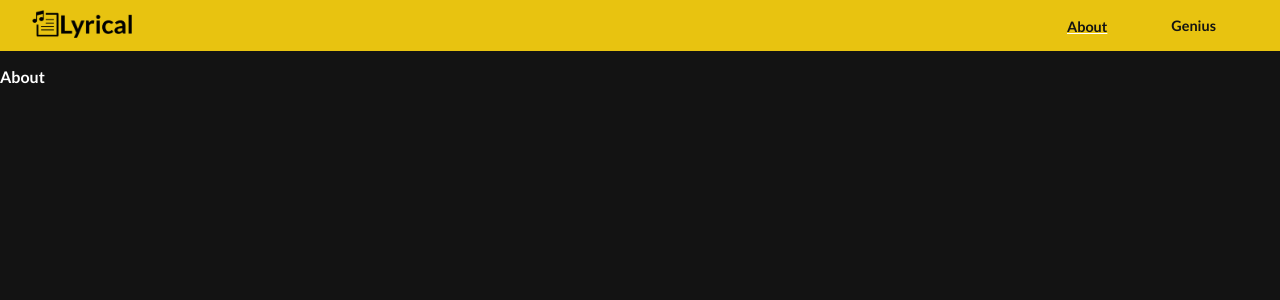
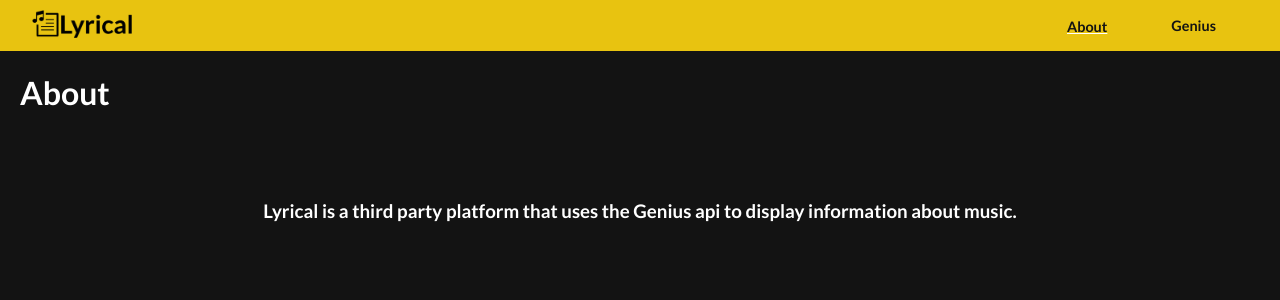
Before and after one commit to vantage-ola/lyrical, a React (Create React App) app: page /about in a window 1280 px wide. Shown: the top 300 px of the page. Built offline with nearby package versions, Linux system fonts and the light colour scheme; no server answers.

Commit message:
Add: Added little info to About component

```diff
--- a/src/components/About.js
+++ b/src/components/About.js
@@ -1,10 +1,42 @@
 import React from "react";
+
+import styled from "styled-components";
+
+import {Footer} from './Footer'
+
+export const Wrapper = styled.div`
+  max-width: 1660px;
+  margin: 0 auto;
+  padding: 0 20px;
+
+  h1 {
+    color: var(--white);
+
+    @media screen and (max-width: 768px) {
+      font-size: 1.5rem;
+    }
+  }
+`;
+
+export const Content = styled.div`
+    grid-column: 2 / span 12;
+    min-height: 3rem;
+    padding: 3rem 0;
+    display: flex;
+    justify-content: center;
+    align-items: flex-start;
+	`;
 
 const About = () => {
 
 	return (
 		<>
-		<p>About</p>
+		<Wrapper>
+			<h1>About</h1>
+			<Content>
+			<h3>Lyrical is a third party platform that uses the Genius api to display information about music. </h3>
+			</Content>
+		</Wrapper>
 		</>
 	);
 };
```
